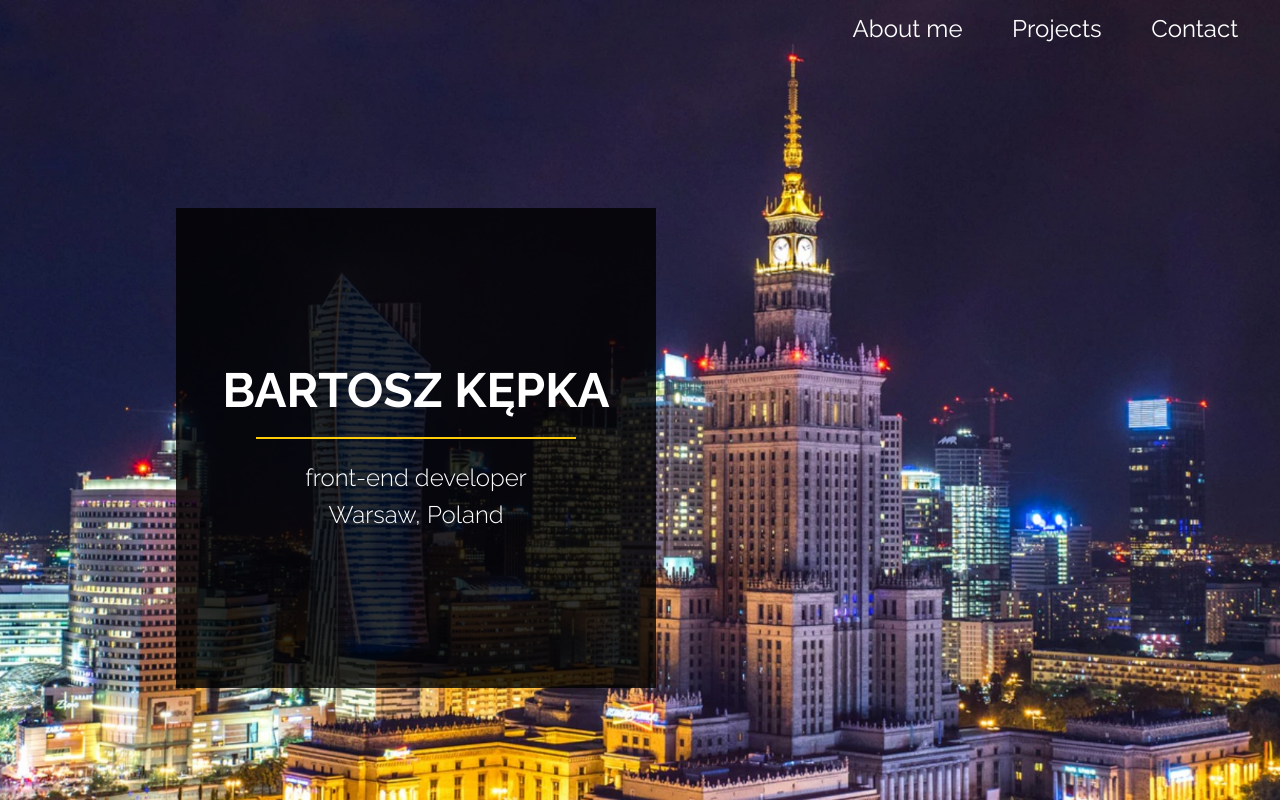
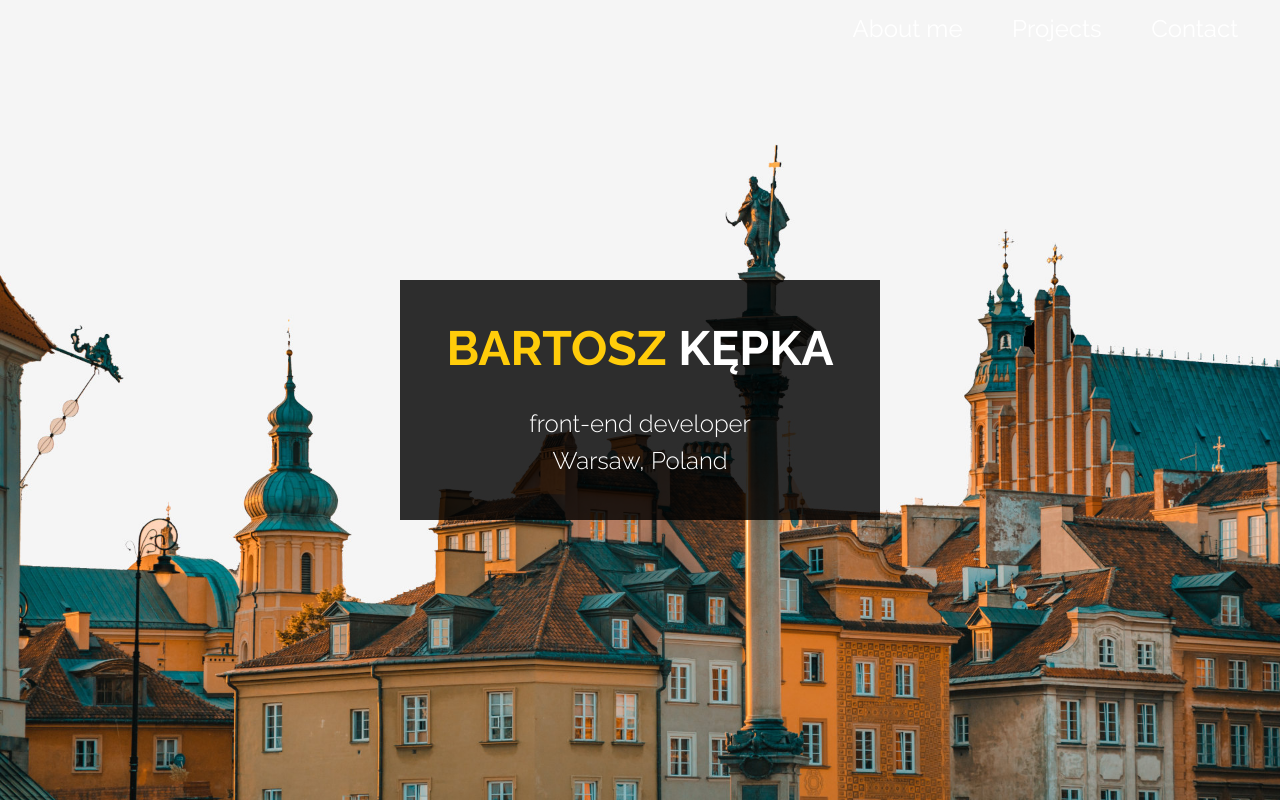
Before and after one commit to Dezann/portfolio-site, a React (Create React App) app: page / in a window 1280 px wide. Built offline with nearby package versions, Linux system fonts and the light colour scheme.

Commit message:
Change WelcomePage.js to a new design and make some code refactoring in all CSS files

```diff
--- a/src/components/Project.js
+++ b/src/components/Project.js
@@ -5,11 +5,13 @@ class Project extends Component {
     state = {}
     render() {
         return (
-            <div className="project-wrapper">
-                <img className="project-img" src={this.props.image}></img>
-                <p className="project-title">{this.props.title}</p>
-                <p className="project-info">{this.props.info}</p>
-            </div>
+            <a href={this.props.link}>
+                <div className="project-wrapper">
+                    <img className="project-img" src={this.props.image}></img>
+                    <p className="project-title">{this.props.title}</p>
+                    <p className="project-info">{this.props.info}</p>
+                </div>
+            </a>
         );
     }
 }
--- a/src/components/Project.scss
+++ b/src/components/Project.scss
@@ -5,6 +5,7 @@
 
 .project-wrapper{
     display:flex;
+    color:#08090A;
     flex-direction: column;
     justify-content: center;
     align-content: center;
@@ -14,10 +15,7 @@
     width: 30vh;
     height: 42vh;
     padding: 3vh;
-    &:hover{
-        animation: zoom 0.2s ease-in forwards;
-    }
-}
+    margin-top: 10vh;
 
     .project-title{
         display:flex;
@@ -43,6 +41,7 @@
         font-weight: 300;
     }
 
-.project-wrapper{
-    margin-top: 10vh;
+    &:hover{
+        animation: zoom 0.2s ease-in forwards;
     }
+}
--- a/src/components/Projects.js
+++ b/src/components/Projects.js
@@ -15,6 +15,7 @@ class Projects extends Component {
                 </div>
                 <div className="projects-wrapper">
                     <Project
+                        link="https://github.com/VengelStudio/cardman-multiplayer"
                         title="Cardman Multiplayer"
                         image={cardman}
                         info="A multiplayer hangman with elements of card game.">
@@ -25,7 +26,7 @@ class Projects extends Component {
                         info="A fortune wheel party game with intriguing questions.">
                     </Project>
                     <Project
-                        title="Place holder"
+                        title="Placeholder"
                         image={poznajmySie}
                         info="A fortune wheel party game with intriguing questions.">
                     </Project>
--- a/src/components/Projects.scss
+++ b/src/components/Projects.scss
@@ -3,13 +3,12 @@
 .projects-page-content{
     height:220vh;
     width:100vw;
-    background-color:#F5F5F5;
+    background-color:$bg-color;
     color:#08090A;
     display:flex;
     justify-content: center;
     align-items: center;
     flex-direction: column;
-}
 
     .primary-projects-txt{
         font-weight: 800;
@@ -24,12 +23,13 @@
             margin:0;
         }
     }
+}
 
 @media (min-width: 768px){
 
     .projects-page-content{
         height:100vh;
-    }
+
         .projects-wrapper{
             width: 80vw;
             display:flex;
@@ -43,3 +43,4 @@
             margin-bottom: 4vh;
         }
     }
+}
--- a/src/components/WelcomePage.js
+++ b/src/components/WelcomePage.js
@@ -8,8 +8,7 @@ class WelcomePage extends Component {
                 <div className="dark-bg">
                     <div className="middle-text">
                         <div className="name">
-                            <p>Bartosz Kępka</p>
-                            <div className="line"></div>
+                            <p><span style={{ color: "#FFCC0A" }}>Bartosz</span> Kępka</p>
                         </div>
                         <div className="job">
                             <p>front-end developer</p>
@@ -17,7 +16,7 @@ class WelcomePage extends Component {
                         </div>
                     </div>
                 </div>
-            </div>
+            </div >
         );
     }
 }
--- a/src/components/WelcomePage.scss
+++ b/src/components/WelcomePage.scss
@@ -3,39 +3,33 @@
 body,html, .welcome-page-content{
     height:100vh;
     width:100vw;
+    background-color:$bg-color;
     background-image: url("../media/welcome-page-bg.jpg");
     background-position: center;
     background-repeat: no-repeat;
     background-size: cover;
 }
 
+p{
+    text-align: center;
+}
+
 .welcome-page-content{
-    background-color: $bg-color;
     display:flex;
     flex-direction: column;
-    justify-content: space-between;
+    justify-content: center;
     align-items: center;
-}
+    position: relative;
 
     .dark-bg{
         display:flex;
         justify-content: center;
         align-items: center;
-    margin-top: 13em;
         background-color: rgba(0, 0, 0, 0.815);
-    height: 40vh;
+        height: 25vh;
         width: 40vh;
-}
 
         .middle-text{
-    //Fix this solution with space-between
-    .line{
-        display:block;
-        margin:auto;
-        background-color:$additional-color;
-        width: 70vw;
-        height: 2px;
-    }
             .name{
                 font-size: 11vw;
                 font-weight: 700;
@@ -49,31 +43,26 @@ body,html, .welcome-page-content{
                 font-weight: 300;
             }
         }
-
-p{
-    text-align: center;
+    }
 }
 
-.welcome-page-content{
-    position: relative;
-}
+
+
+
 
 @media (min-width: 768px){
     .welcome-page-content{
         background-color: $bg-color;
-        align-items: flex-start;
-    }
+
 
         .dark-bg{
             display:flex;
             justify-content: center;
             align-items: center;
-        margin-top: 13em;
-        margin-left: 11em;
             background-color: rgba(0, 0, 0, 0.815);
-        height: 60vh;
+            height: 30vh;
             width: 60vh;
-    }
+
 
         .middle-text{
             .name{
@@ -89,8 +78,7 @@ p{
                     margin-top:1vh;
                 }
             }
-        .line{
-            width: 25vw;
         }
         }
     }
+}
--- a/src/variables.scss
+++ b/src/variables.scss
@@ -1,2 +1,2 @@
-$bg-color:#222222;
+$bg-color:#F5F5F5;
 $additional-color: #FFCC0A;
```
Also changed, not shown: src/media/welcome-page-bg.jpg. Lines whose indentation alone changed are shown as unchanged.
